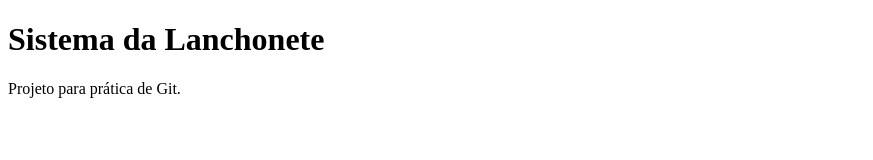
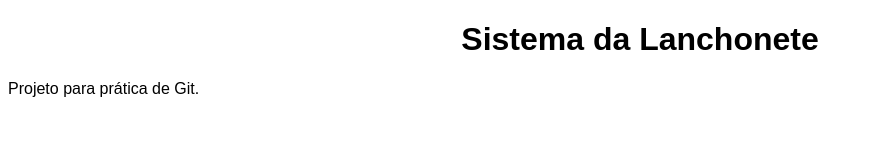
Before and after one commit to marcos010844-coder/MeuPrimeiroGit, a plain HTML site: page src/index.html in a window 1280 px wide. Shown: the whole page, without its empty margins (0-873 px from the left). Drawn offline with Linux system fonts and the light colour scheme.

Commit message:
Adiciona estilização inicial

```diff
--- a/src/index.html
+++ b/src/index.html
@@ -2,6 +2,7 @@
 <html lang="pt-BR">
 <head>
     <meta charset="UTF-8">
+    <link rel="stylesheet" href="style.css">
     <title>Lanchonete</title>
 </head>
 <body>
--- /dev/null
+++ b/src/style.css
@@ -0,0 +1,7 @@
+body {
+    font-family: Arial;
+}
+
+h1 {
+    text-align: center;
+}
```
Also changed, not shown: 1 other file.
